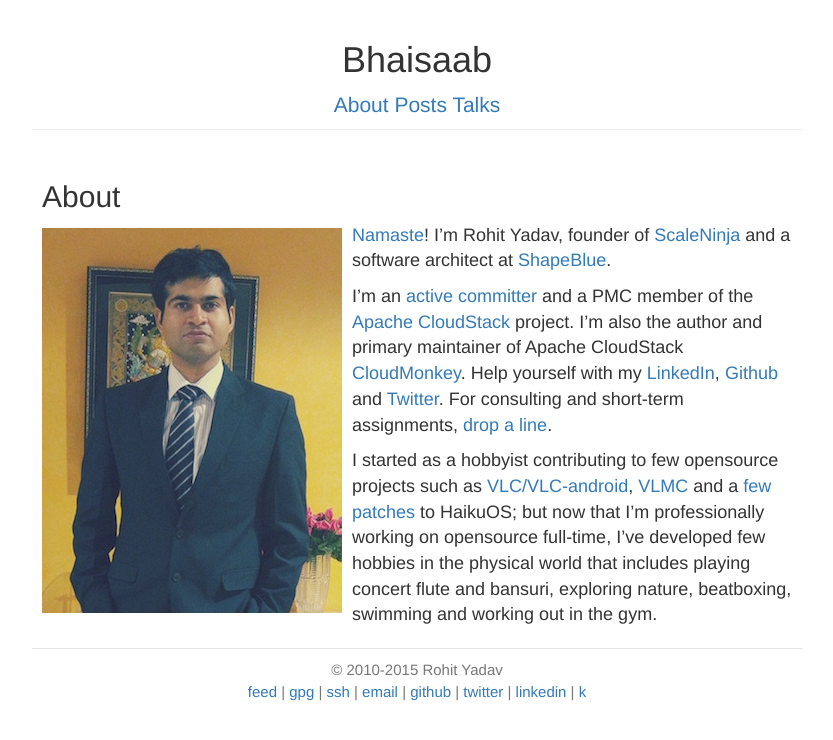
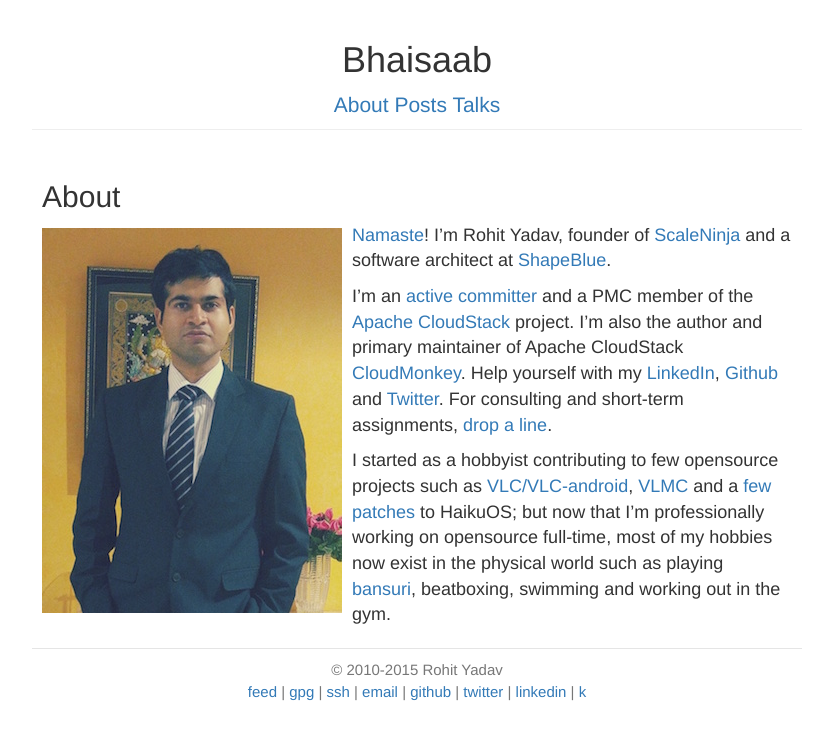
Before and after one commit to rohityadavcloud/rohityadavcloud.github.io, a Jekyll site: the page built from about.markdown, in a window 1280 px wide. Shown: the top 740 px of the page, without its empty margins (223-1056 px from the left). Built offline with Jekyll 4.4.1, drawn with Linux system fonts in a browser that asks for light colours.

Commit message:
kup about
Signed-off-by: Rohit Yadav <rohit.yadav@shapeblue.com>

```diff
--- a/about.markdown
+++ b/about.markdown
@@ -25,6 +25,6 @@
 [VLMC](http://trac.videolan.org/vlmc) and a
 [few](http://cgit.haiku-os.org/haiku/commit/?id=hrev39379)
 [patches](http://cgit.haiku-os.org/haiku/commit/?id=hrev39378) to HaikuOS; but
-now that I'm professionally working on opensource full-time, I've developed few
-hobbies in the physical world that includes playing concert flute and bansuri,
-exploring nature, beatboxing, swimming and working out in the gym.
+now that I'm professionally working on opensource full-time, most of my
+hobbies now exist in the physical world such as playing [bansuri](https://en.wikipedia.org/wiki/Bansuri),
+beatboxing, swimming and working out in the gym.
```
